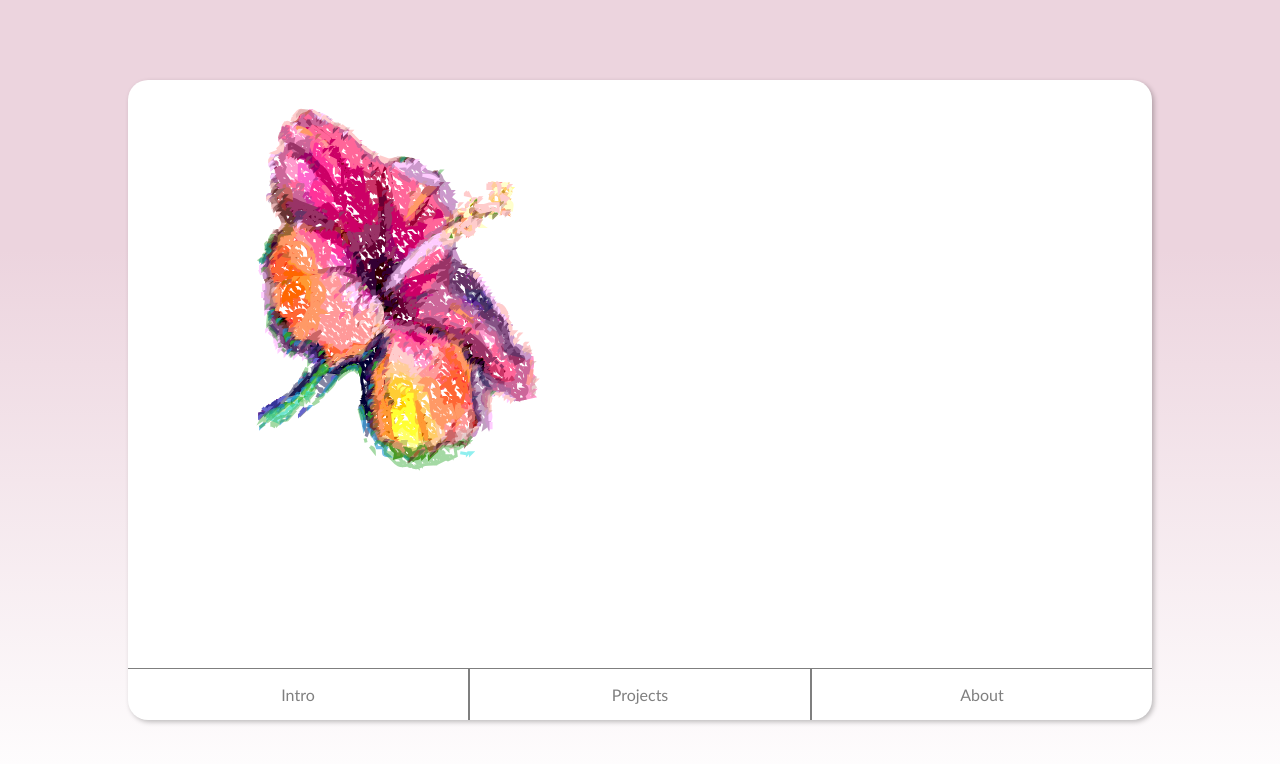
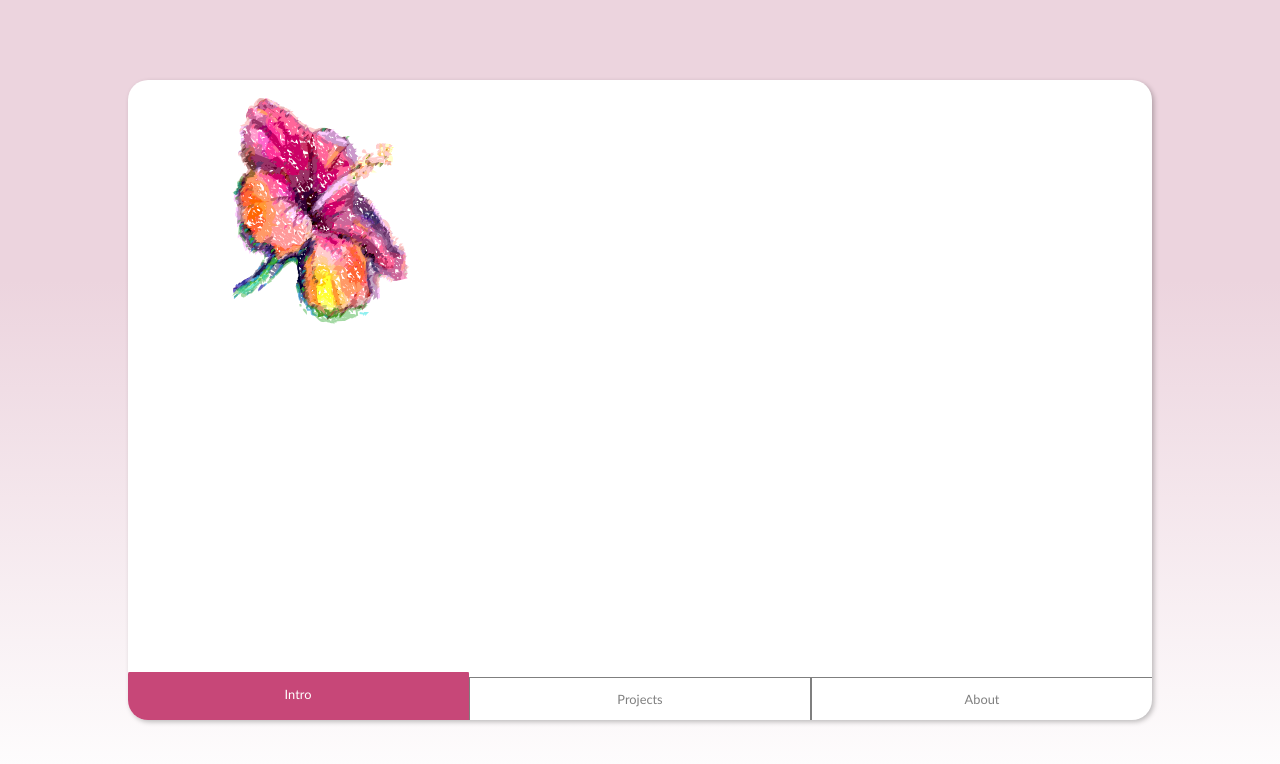
Before and after one commit to shir0206/ShirWeb, a React (Create React App) app: page / in a window 1280 px wide. Shown: the top 764 px of the page. Built offline with nearby package versions, Linux system fonts and the light colour scheme.

Commit message:
Edit css - fit card to various sizes

```diff
--- a/src/App.css
+++ b/src/App.css
@@ -1,10 +1,6 @@
 .app {
   text-align: center;
-  background: linear-gradient(
-      180deg,
-      #ecd4de 31.15%,
-      rgba(236, 212, 222, 0) 100%
-    ),
+  background: linear-gradient(180deg, #ecd4de 35%, rgba(236, 212, 222, 0) 100%),
     #ffffff;
   height: 100vh;
   overflow: hidden;
@@ -13,10 +9,13 @@
   align-items: center;
   font-family: Calibri, "Trebuchet MS", sans-serif;
 }
+
 .card {
   background-color: #fff;
   border-radius: 20px;
-  height: 80vh;
+  /* height: 80vh; */
+  max-height: 80vh;
+  height:80vw;
   width: 80vw;
   box-shadow: 2px 2px 5px rgba(0, 0, 0, 0.25);
   display: flex;
@@ -27,17 +26,21 @@
 }
 
 .content-container {
-  height: 80vh;
+  /* max-height: 80vh;
+  max-width:90vw; */
+  height: 100%;
+  /* max-height: 80vh; */
 }
+
 .button-container {
   display: flex;
   justify-content: center;
-  align-items: center;
+  align-items: flex-end;
   max-width: 80vw;
-  /* height: 10vh; */
   bottom: 0;
   height: fit-content;
 }
+
 .intro-container,
 .project-container,
 .about-container {
@@ -48,6 +51,7 @@
   width: 33.3vw;
   cursor: pointer;
 }
+
 @media (pointer: fine) {
   .intro-container:hover,
   .project-container:hover,
@@ -55,19 +59,42 @@
     border-color: rgb(127, 127, 127);
     background-color: rgb(127, 127, 127, 0.1);
   }
+  .tab-on:hover {
+    border-color: rgb(199, 71, 120);
+    background-color: rgb(199, 71, 120);
+  }
 }
+
+.tab-on {
+  border-color: rgb(199, 71, 120);
+  border-radius: 1.5px 1.5px 0px 0px ;
+  background-color: rgb(199, 71, 120);
+  transition: padding-bottom 0.5s;
+  padding-bottom: 5px;
+}
+
+.tab-on p {
+  color: #fff;
+}
+
 .button-container p {
-  font-size: 2vh;
+  font-size: 1vw;
   color: rgb(127, 127, 127);
 }
+
+.button-container .tab-on p {
+  font-size: 1vw;
+  color: rgb(255, 255, 255);
+}
+
 .intro-container {
   border-width: 0.5px 0.25px 0px 0px;
-  /* border-radius: 0px 0px 0px 20px; */
 }
+
 .project-container {
   border-width: 0.5px 0.25px 0px 0.25px;
 }
+
 .about-container {
   border-width: 0.5px 0px 0px 0.25px;
-  /* border-radius: 0px 0px 20px 0px; */
 }
--- a/src/App.js
+++ b/src/App.js
@@ -1,6 +1,7 @@
 import React, { useState } from "react";
 import "./App.css";
 import { Intro } from "./Intro/Intro";
+import { Project } from "./Project/Project";
 import Demo from "./Demo";
 
 function App() {
@@ -12,7 +13,7 @@ function App() {
   if (buttonClicked === 0) {
     cardContent = <Intro />;
   } else if (buttonClicked === 1) {
-    cardContent = <p>hi im 2</p>;
+    cardContent = <Project />;;
   } else if (buttonClicked === 2) {
     cardContent = <p>hi im 3</p>;
   }
@@ -23,7 +24,9 @@ function App() {
         <div className="content-container">{cardContent}</div>
         <div className="button-container">
           <div
-            className="intro-container"
+            className={
+              buttonClicked === 0 ? "intro-container tab-on" : "intro-container"
+            }
             onClick={() => {
               setButtonClicked(0);
             }}
@@ -31,7 +34,11 @@ function App() {
             <p>Intro</p>
           </div>
           <div
-            className="project-container"
+            className={
+              buttonClicked === 1
+                ? "project-container tab-on"
+                : "project-container"
+            }
             onClick={() => {
               setButtonClicked(1);
             }}
@@ -39,7 +46,9 @@ function App() {
             <p>Projects</p>
           </div>
           <div
-            className="about-container"
+            className={
+              buttonClicked === 2 ? "about-container tab-on" : "about-container"
+            }
             onClick={() => {
               setButtonClicked(2);
             }}
--- a/src/Intro/Flower/flower.css
+++ b/src/Intro/Flower/flower.css
@@ -1,24 +1,31 @@
 
 
-@media only screen and (min-width: 501px) {
+@media only screen and (min-width: 901px) {
   .flower-cont {
-    max-height: 32vh;
-    max-width: 32vw;
+    max-height: 20vw;
+    max-width: 20vw;
     margin-left:5vw;
 
   }
 }
+@media only screen and (min-width: 501px)  and (max-width: 900px){
+  .flower-cont {
+    max-height: 50vw;
+    max-width: 50vw;
+    margin-left:5vw;
+  }
+}
 @media only screen and (max-width: 500px) {
   .flower-cont {
-    max-height: 50vh;
-    max-width: 60vw;
+    max-height: 45vw;
+    max-width: 45vw;
     margin-left:5vw;
   }
 }
 .flower-cont svg {
   fill: none;
   max-width: 98vw;
-  max-height: 98vh;
+  max-height: 98vw;
 }
 .flower-cont path {
   stroke-width: 3px;
--- a/src/Intro/Title/title.css
+++ b/src/Intro/Title/title.css
@@ -1,27 +1,34 @@
 .title-cont svg {
   fill: none;
   max-width: 98vw;
-  max-height: 98vh;
+  max-height: 98vw;
 }
 .title-cont svg path {
   stroke-width: 7px;
   stroke: rgb(199, 71, 120);
 }
 
-@media only screen and (min-width: 501px) {
+@media only screen and (min-width: 901px) {
   .title-cont {
-    max-height: 30vh;
+    max-height: 30vw;
     max-width: 30vw;
     margin-left: 40vw;
   }
 }
+@media only screen and (min-width: 501px) and (max-width: 900px){
+  .title-cont {
+    max-height: 40vw;
+    max-width: 40vw;
+    margin-left: 30vw;
+  }
+}
 @media only screen and (max-width: 500px) {
   .title-cont {
-    max-height: 50vh;
+    max-height: 50vw;
     max-width: 50vw;
     right:0;
     left:0;
-    margin-top: 5vh;
+    margin-top: 5vw;
     margin-left: 25vw;
   }
 }
--- /dev/null
+++ b/src/Project/Project.js
@@ -0,0 +1,10 @@
+import React from "react";
+import "./project.css";
+
+export const Project = props => {
+  return (
+    <div className="project-cont">
+      <p>projects</p>
+    </div>
+  );
+};
```
Also changed, not shown: src/Project/ProjectData/ProjectData.js (added), src/Project/project.css (added).
